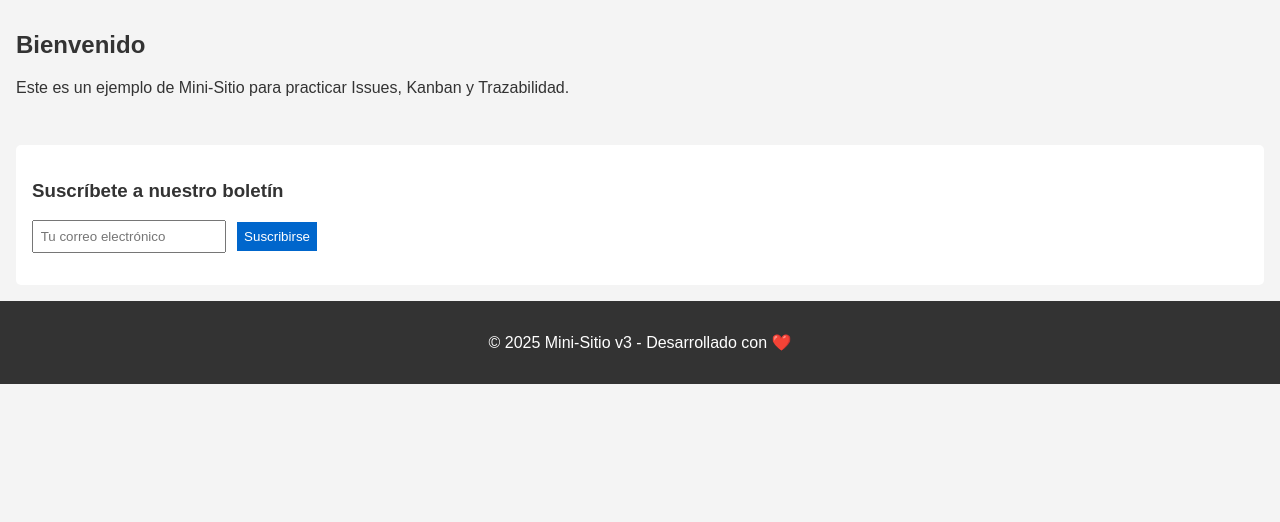
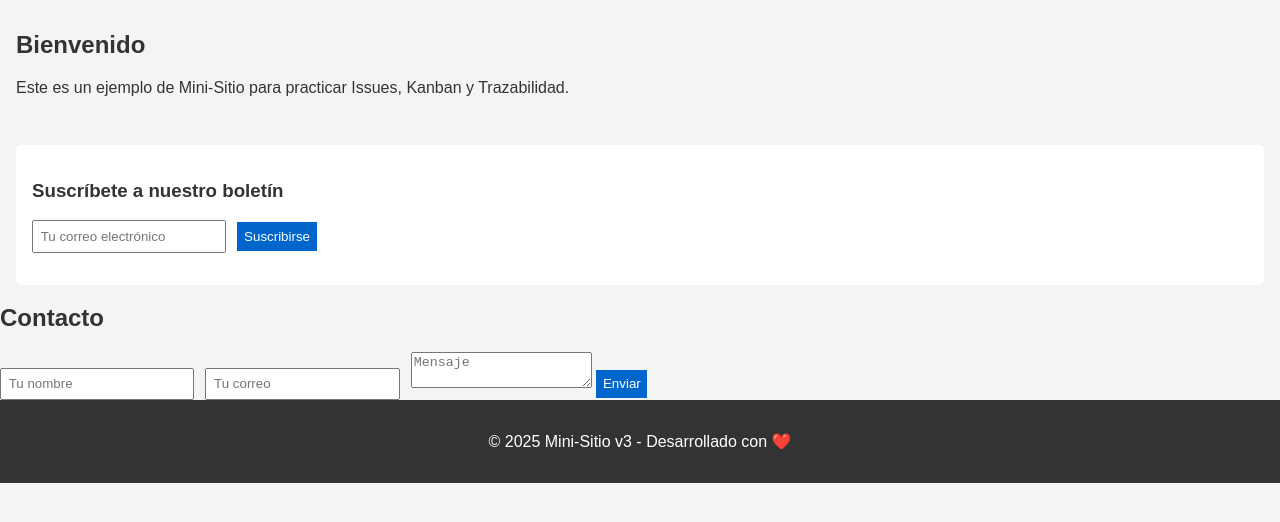
Before and after one commit to Steven123si/Mini-Sitio-v3, a plain HTML site: page index.html in a window 1280 px wide. Shown: the part 74-596 px from the top of the page. Drawn offline with Linux system fonts and the light colour scheme.

Commit message:
feat(contacto): agregar estructura inicial de la sección de contacto

```diff
--- a/index.html
+++ b/index.html
@@ -1,11 +1,13 @@
 <!DOCTYPE html>
 <html lang="es">
+
 <head>
   <meta charset="UTF-8" />
   <meta name="viewport" content="width=device-width, initial-scale=1.0" />
   <title>Mini-Sitio v3</title>
   <link rel="stylesheet" href="style.css" />
 </head>
+
 <body>
   <header class="header">
     <h1>Mini-Sitio v3</h1>
@@ -33,6 +35,18 @@
       </form>
       <p id="mensaje"></p>
     </section>
+
+    <section id="contacto" class="contacto">
+      <h2>Contacto</h2>
+      <form id="form-contacto">
+        <input type="text" placeholder="Tu nombre" required>
+        <input type="email" placeholder="Tu correo" required>
+        <textarea placeholder="Mensaje" required></textarea>
+        <button type="submit">Enviar</button>
+      </form>
+      <p class="mensaje-exito" style="display: none;">Gracias por escribirnos. Te responderemos pronto.</p>
+    </section>
+
   </main>
 
   <footer>
@@ -41,4 +55,5 @@
 
   <script src="script.js"></script>
 </body>
+
 </html>
```
